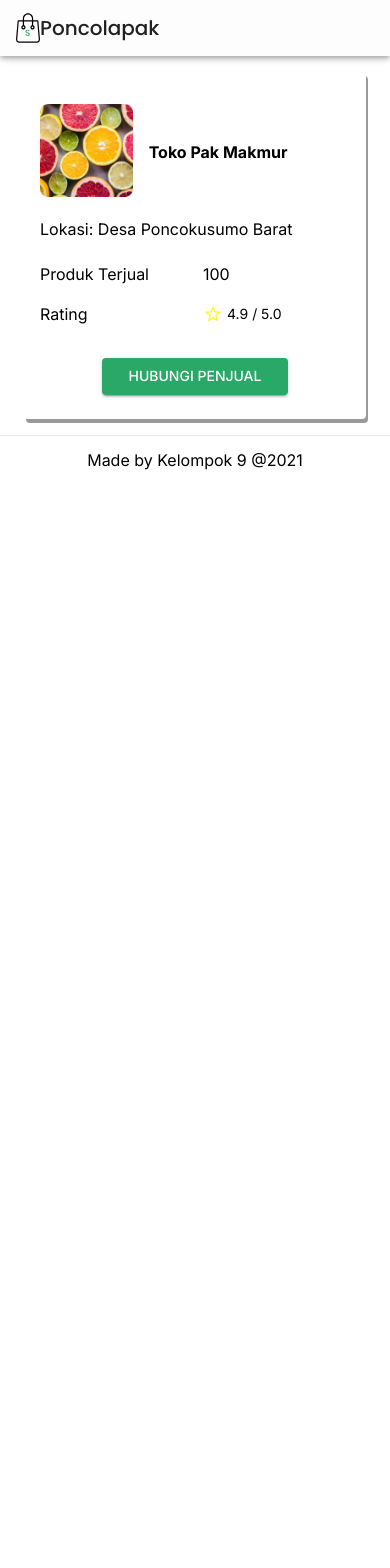
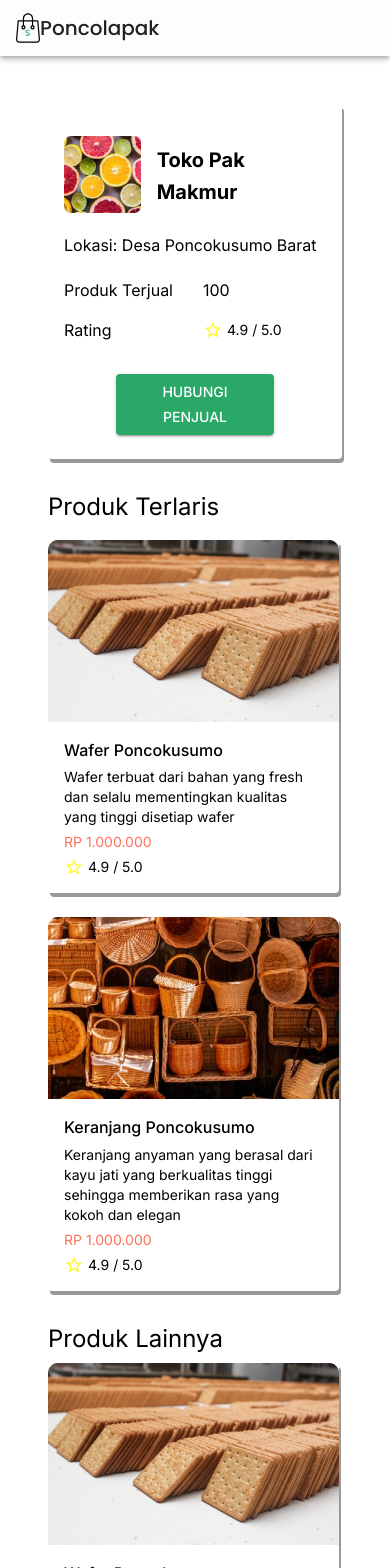
Before and after one commit to alvinferd/MPPL-Projects-9, a Next.js app in the folder frontend/: page /sellers/1 in a window 390 px wide. Shown: the top 1568 px of the page. Before the commit the page ends 844 px from the top, so only its background shows below. Built offline with nearby package versions, Linux system fonts and the light colour scheme.

Commit message:
seller detail page responsive

```diff
--- a/frontend/components/cardToko.js
+++ b/frontend/components/cardToko.js
@@ -1,4 +1,3 @@
-import Toko from "../utils/dummy/Toko"
 import { Box, Card, CardActionArea, CardMedia, CardContent, Grid, Typography, Button } from '@mui/material'
 import { makeStyles } from '@mui/styles'
 import Image from 'next/image'
@@ -10,9 +9,7 @@ const useStyles = makeStyles({
     }
 });
 
-export default function CardToko() {
-    // const dp = {Toko.}
-    // console.log(Toko.displayPicture);
+export default function CardToko({ id, nama, lokasi, displayPicture, terjual, rating, contact }) {
     const classes = useStyles();
     return (
         <Card className={classes.root} sx={{ maxWidth: 488, maxHeight: 541 }} style={{ height: '100%', boxShadow: 3 }} >
@@ -20,21 +17,21 @@ export default function CardToko() {
                 <Grid container spacing={2} direction="row" alignItems="center" paddingY={2}>
                     <Grid item xs={4}>
                         <Image
-                            src={Toko.displayPicture}
-                            alt={Toko.nama}
+                            src={displayPicture}
+                            alt={nama}
                             // layout="fill"
                             height={110}
                             width={110}
                         />
                     </Grid>
                     <Grid item xs={8}>
-                        <Typography>
-                            <b>{Toko.nama}</b>
+                        <Typography variant="h6">
+                            <b>{nama}</b>
                         </Typography>
                     </Grid>
                 </Grid>
                 <Typography variant="body1" gutterBottom>
-                    Lokasi: {Toko.lokasi}
+                    Lokasi: {lokasi}
                 </Typography>
                 <Grid container spacing={2} direction="row" alignItems="center" paddingTop={2} paddingBottom={4}>
                     <Grid item xs={6}>
@@ -44,7 +41,7 @@ export default function CardToko() {
                     </Grid>
                     <Grid item xs={6}>
                         <Typography variant="body1">
-                            {Toko.terjual}
+                            {terjual}
                         </Typography>
                     </Grid>
                     <Grid item xs={6}>
@@ -56,7 +53,7 @@ export default function CardToko() {
                         <Box display="flex" justifyContent="flex-start" flexDirection="row">
                             <StarBorderOutlinedIcon fontSize="small" sx={{ color: "#FFF626" }} />
                             <Typography variant="body2" color="text.primary" sx={{ paddingInline: 0.5 }}>
-                                {Toko.rating} / 5.0
+                                {rating} / 5.0
                             </Typography>
                         </Box>
                     </Grid>
--- /dev/null
+++ b/frontend/components/listCardProductsSeller.js
@@ -0,0 +1,33 @@
+import CardProduct from './cardProduct'
+import { Grid } from '@mui/material'
+import { ListProducts } from '../utils/dummy/ListProduct';
+import useMediaQuery from '@mui/material/useMediaQuery';
+
+export default function ListCardProductSeller() {
+    var count = 0;
+
+    if (useMediaQuery('(min-width:0px)')) {
+        count = 2;
+    }
+    if (useMediaQuery('(min-width:900px)')) {
+        count = 2;
+    }
+    if (useMediaQuery('(min-width:1200px)')) {
+        count = 3;
+    }
+    if (useMediaQuery('(min-width:1536px)')) {
+        count = 4;
+    }
+    // console.log(ListProducts[0].images[0]);
+    return (
+        <Grid container spacing={{ md: 4, xs: 3 }} alignItems="stretch" sx={{ xs: {margin: 0}, md: { p: 1 } }}>
+            {ListProducts.slice(0, count).map(product => {
+                return (
+                    <Grid item key={product.id} style={{ display: 'flex' }} columns={60} xs={30} lg={20} xl={15}>
+                        <CardProduct id={product.id} images={product.images[0].image} name={product.name} description={product.description.short} price={product.price} rating={product.rating} />
+                    </Grid>
+                )
+            })}
+        </Grid>
+    )
+}
--- a/frontend/pages/sellers/[name].js
+++ b/frontend/pages/sellers/[name].js
@@ -1,8 +1,13 @@
 import { ThemeProvider } from "@emotion/react"
+import { Box, Button, Container, Grid, Link as MUILink, Typography } from '@mui/material'
 import Layout from "../../layout/default"
 import theme from "../../themes/default"
 import Head from 'next/head'
 import CardToko from "../../components/cardToko"
+import Toko from "../../utils/dummy/Toko"
+import Link from 'next/link'
+import ListCardProductSeller from "../../components/listCardProductsSeller"
+import ListCardProduct from "../../components/listCardProducts"
 
 export default function SellerDetail() {
     return (
@@ -13,7 +18,41 @@ export default function SellerDetail() {
                     <meta name="viewport" content="initial-scale=1, width=device-width" />
                     <link rel="icon" href="/favicon.ico" />
                 </Head>
-                <CardToko />
+                <Container maxWidth="1920" id="list-product-terlaris" sx={{ width: "fit-content", marginX: { xs: 1, md:2, lg: 4 }, marginY: 4 }}>
+                    <Grid container spacing={4}>
+                        <Grid item xs={12} md={4.5} lg={4} xl={3}>
+                            <CardToko id={Toko.id} nama={Toko.nama} displayPicture={Toko.displayPicture} lokasi={Toko.lokasi} contact={Toko.contact} terjual={Toko.terjual} rating={Toko.rating} />
+                        </Grid>
+                        <Grid item xs={12} md={7.5} lg={8} xl={9}>
+                            <Grid container spacing={1} direction="column">
+                                <Grid item>
+                                    <Typography variant="h5" color="text.primary" gutterBottom>
+                                        Produk Terlaris
+                                    </Typography>
+                                </Grid>
+                                <Grid item>
+                                    <ListCardProductSeller />
+                                </Grid>
+                            </Grid>
+                        </Grid>
+                    </Grid>
+                </Container>
+                <Container maxWidth="1920" id="list-product-lainnya" sx={{ width: "fit-content", marginX: { xs: 1, md: 4 }, marginY: 4 }}>
+                    <Typography variant="h5" color="text.primary" gutterBottom>
+                        Produk Lainnya
+                    </Typography>
+                    <ListCardProduct />
+                </Container>
+                <Container maxWidth="1920" id="list-product-lainnya-2" sx={{ width: "fit-content", marginX: { xs: 1, md: 4 }, marginY: 4 }}>
+                    <ListCardProduct />
+                </Container>
+                <Container maxWidth="1920" id="button-reload" sx={{ width: "auto", marginX: { xs: 1, md: 4 }, marginY: 4 }}>
+                    <Grid container direction="row" justifyContent="center" alignItems="center" sx={{ width: '100%' }}>
+                        <Button variant="outlined" color="secondary" size="large">
+                            Muat Lebih Banyak
+                        </Button>
+                    </Grid>
+                </Container>
             </Layout>
         </ThemeProvider>
     )
```
